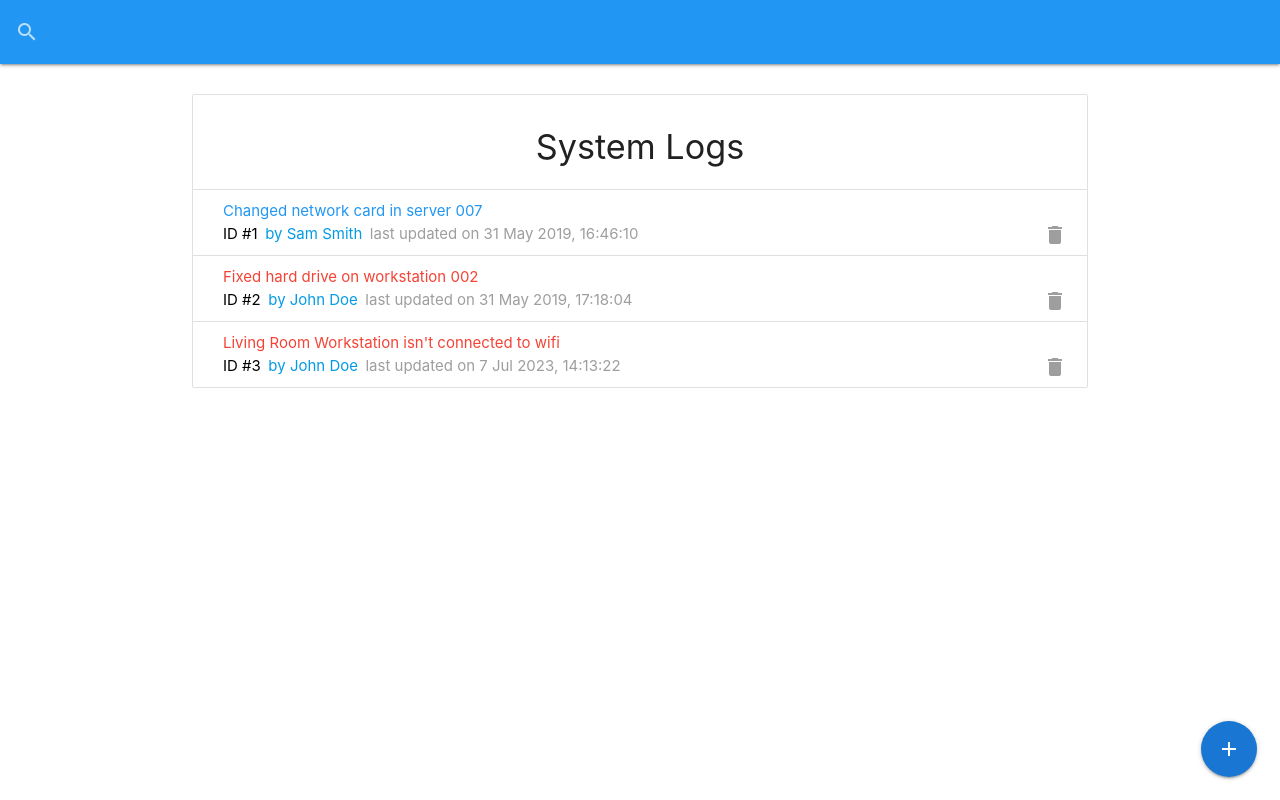
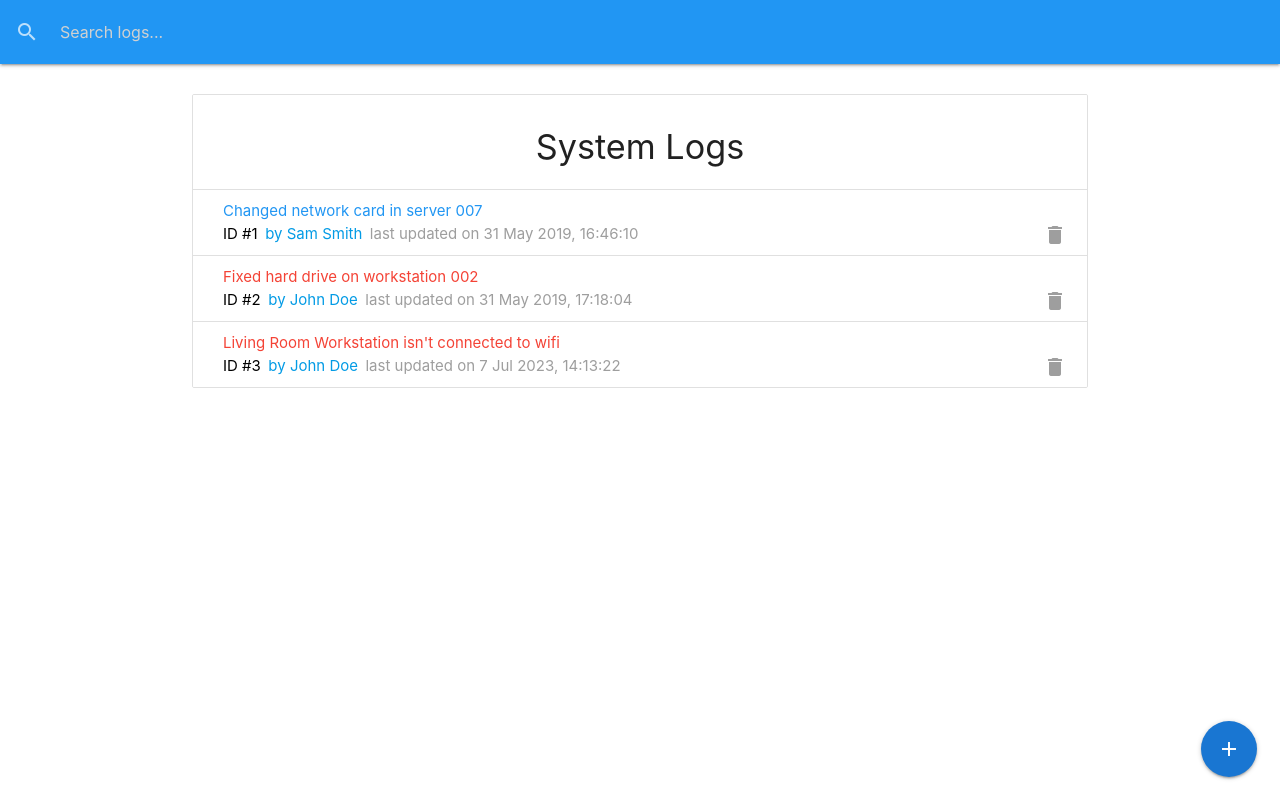
Before and after one commit to JeanBarbosa27/it-logger-react-front-to-back-2019-udemy, a React (Vite) app: page / in a window 1280 px wide. Built offline with nearby package versions, Linux system fonts and the light colour scheme; data requests are answered from the project's data file.

Commit message:
feat: Search logs by message or technician
The search part is followed as it is in the course, the debounce part I searched for it by my self and adapted to TypeScrit.

```diff
--- a/src/components/layout/SearchBar.tsx
+++ b/src/components/layout/SearchBar.tsx
@@ -1,10 +1,34 @@
+import { useState } from 'react';
+
+import { useAppDispatch } from '../../store/hooks';
+import { searchLog } from '../../store/reducers/systemLogReducer';
+import useDebounce from '../../utils/hooks/useDebounce';
+
 const SearchBar = () => {
+  const dispatch = useAppDispatch();
+  const [text, setText] = useState('');
+  const debounceSearch = useDebounce(() => {
+    dispatch(searchLog(text));
+  });
+
+  const onChange = (event: React.ChangeEvent<HTMLInputElement>) => {
+    setText(event.currentTarget.value)
+
+    debounceSearch();
+  }
+
   return (
     <nav style={{ marginBottom: '30px' }} className="blue">
       <div className="nav-wrapper">
         <form>
           <div className="input-field">
-            <input id="search" type="search" />
+            <input
+              id="search"
+              type="search"
+              placeholder='Search logs...'
+              value={text}
+              onChange={onChange}
+            />
             <label className="label-icon" htmlFor="search">
               <i className="material-icons">search</i>
             </label>
```
